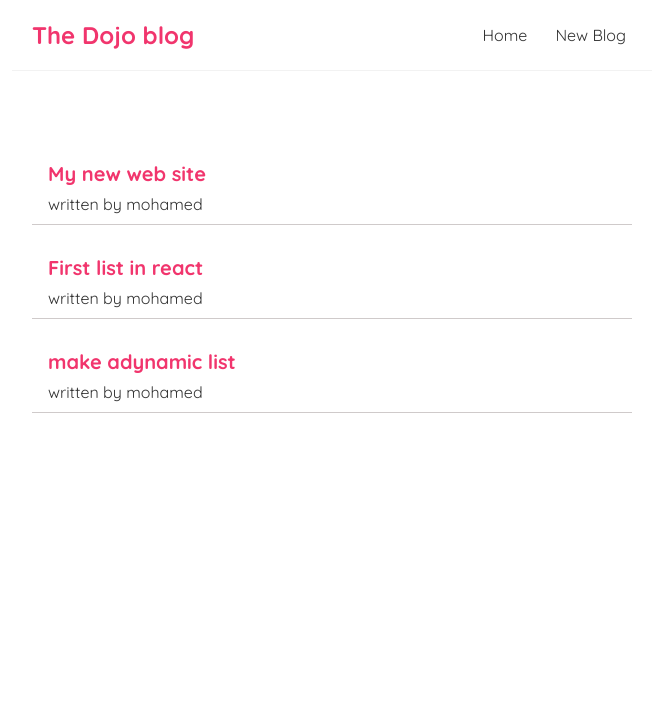
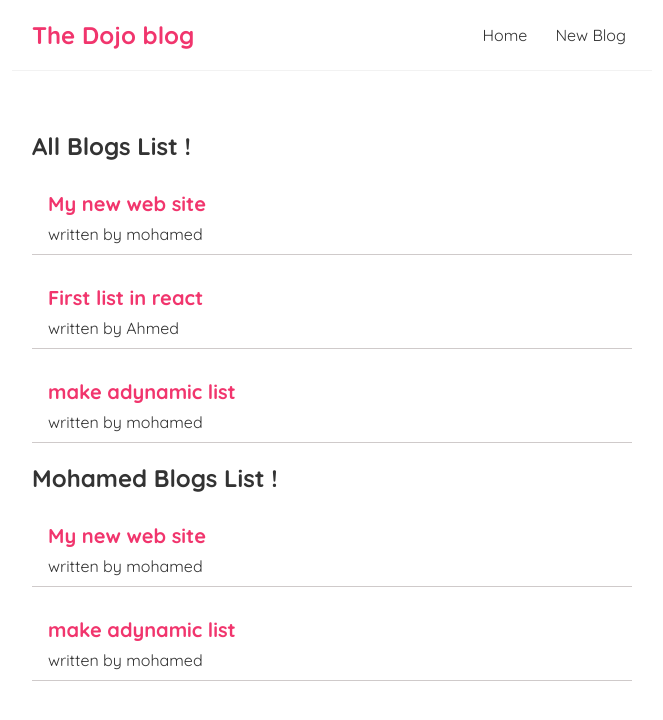
Before and after one commit to mohelwah/react-dojo, a React (Create React App) app: page / in a window 1280 px wide. Shown: the top 720 px of the page, without its empty margins (308-971 px from the left). Built offline with nearby package versions, Linux system fonts and the light colour scheme.

Commit message:
add props to blogs layout

```diff
--- /dev/null
+++ b/src/Bloglist.js
@@ -0,0 +1,15 @@
+const BlogList = ({blogs, title}) => {
+    return (
+        <div className="blog-list">
+            <h2>{ title }</h2>
+            {blogs.map((blog) => (
+                <div className="blog-preview" key={blog.id}>
+                    <h2>{ blog.title }</h2>
+                    <p>written by { blog.author }</p>
+                </div>
+            ))}
+        </div>
+     );
+}
+
+export default BlogList;
--- a/src/Home.js
+++ b/src/Home.js
@@ -1,21 +1,17 @@
 import { useState } from 'react';
+import BlogList from './Bloglist';
 
 const Home = () => {
  const [blogs, setBlogs] = useState([
     {title: 'My new web site', body: 'Lorem ', author: 'mohamed', id: 1},
-    {title: 'First list in react', body: 'Lorem ', author: 'mohamed', id: 2},
+    {title: 'First list in react', body: 'Lorem ', author: 'Ahmed', id: 2},
     {title: 'make adynamic list', body: 'Lorem ipsum ', author: 'mohamed', id: 3}
  ]);
 
     return (
         <div className="Home">
-            {blogs.map((blog) => (
-                <div className="blog-preview" key={blog.id}>
-                    <h2>{ blog.title }</h2>
-                    <p>written by { blog.author }</p>
-                </div>
-            ))}
-
+            <BlogList blogs = { blogs } title = "All Blogs List !"/>
+            <BlogList blogs = { blogs.filter( (blog) => blog.author === 'mohamed' ) } title = "Mohamed Blogs List !"/>
         </div>
      );
 }
```
